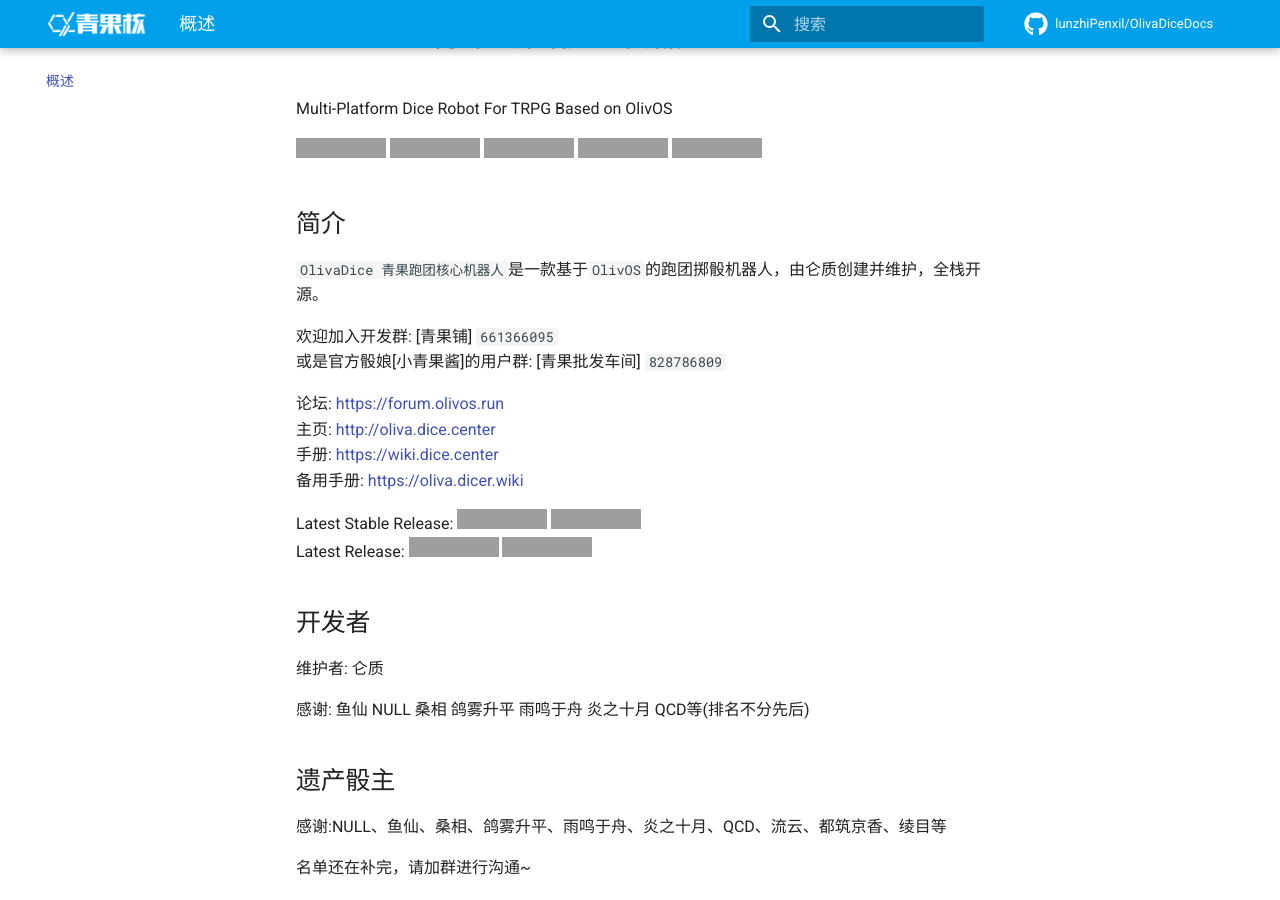
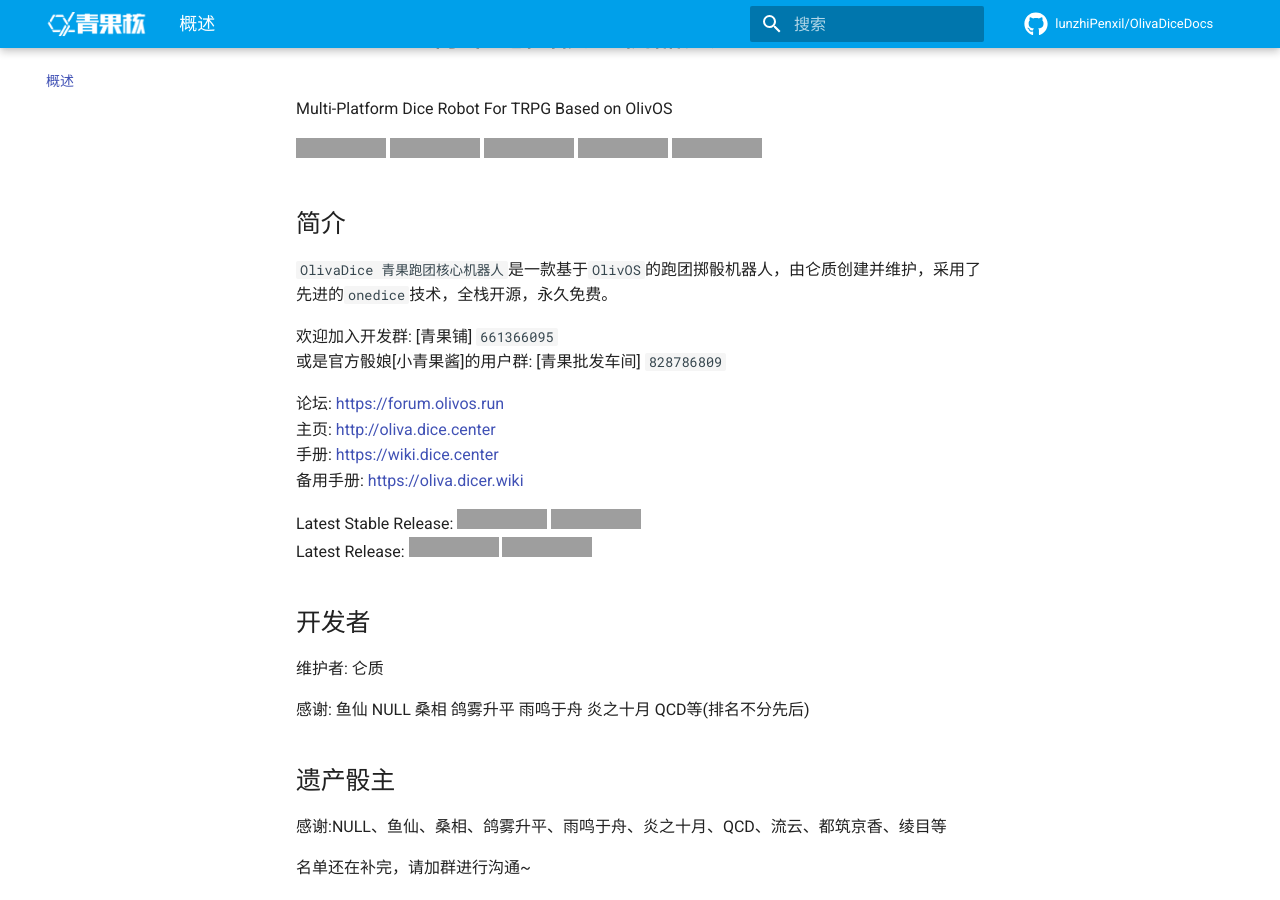
Before and after one commit to lunzhiPenxil/OlivaDiceDocs, an MkDocs documentation site: the page built from docs/README.md, in a window 1280 px wide and 900 px high, scrolled down 665 px, cut to the strip 0-900 px from the top of the window. Built offline with MkDocs 1.6.1 and Material for MkDocs 9.7.7, drawn with Linux system fonts in a browser that asks for light colours; comment, search, counter and statistics services are not loaded; grey boxes are pictures that could not be loaded.

```diff
--- a/docs/README.md
+++ b/docs/README.md
@@ -14,7 +14,7 @@
 
 ## 简介
 
-`OlivaDice 青果跑团核心机器人`是一款基于`OlivOS`的跑团掷骰机器人，由仑质创建并维护，全栈开源。
+`OlivaDice 青果跑团核心机器人`是一款基于`OlivOS`的跑团掷骰机器人，由仑质创建并维护，采用了先进的`onedice`技术，全栈开源，永久免费。
 
 欢迎加入开发群: [青果铺] `661366095`
 或是官方骰娘[小青果酱]的用户群: [青果批发车间] `828786809`
```
Also changed, not shown: docs/OlivaDice3_Master_Manual.md (+3 -0 lines).
